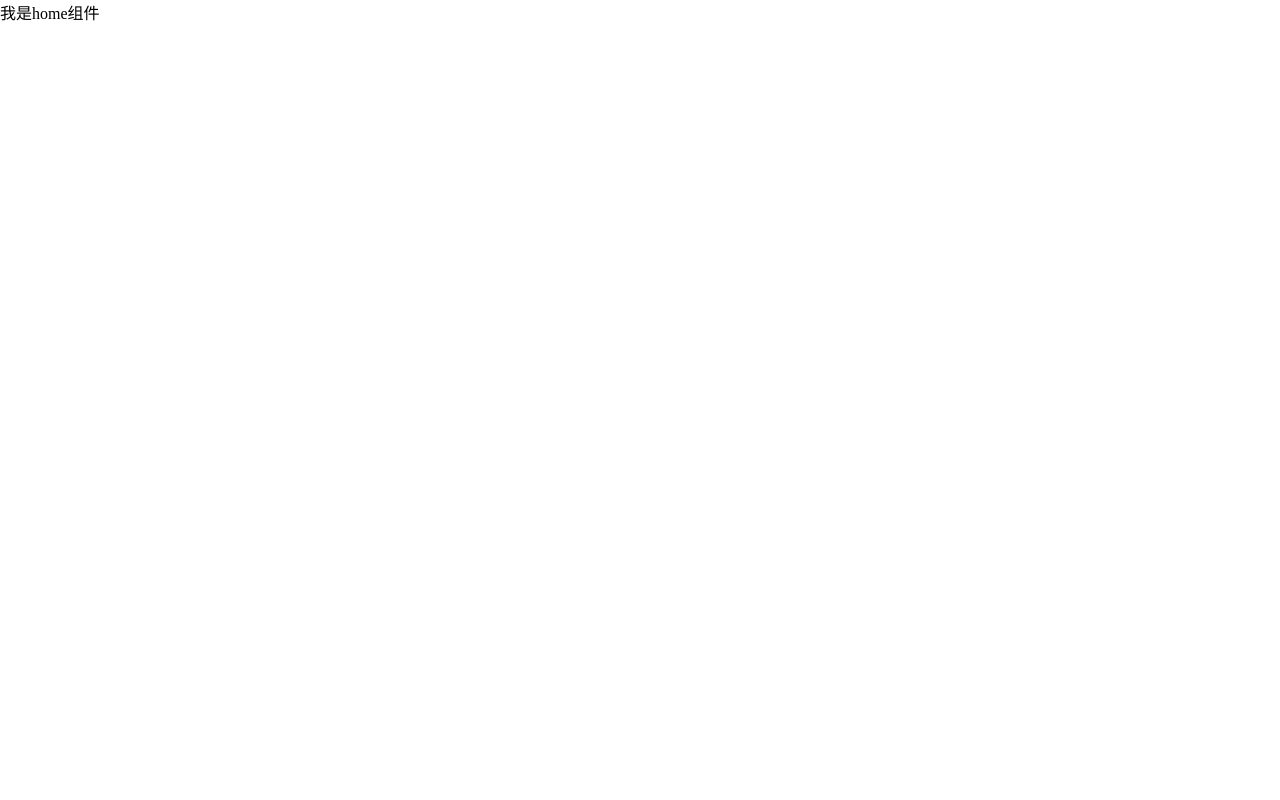
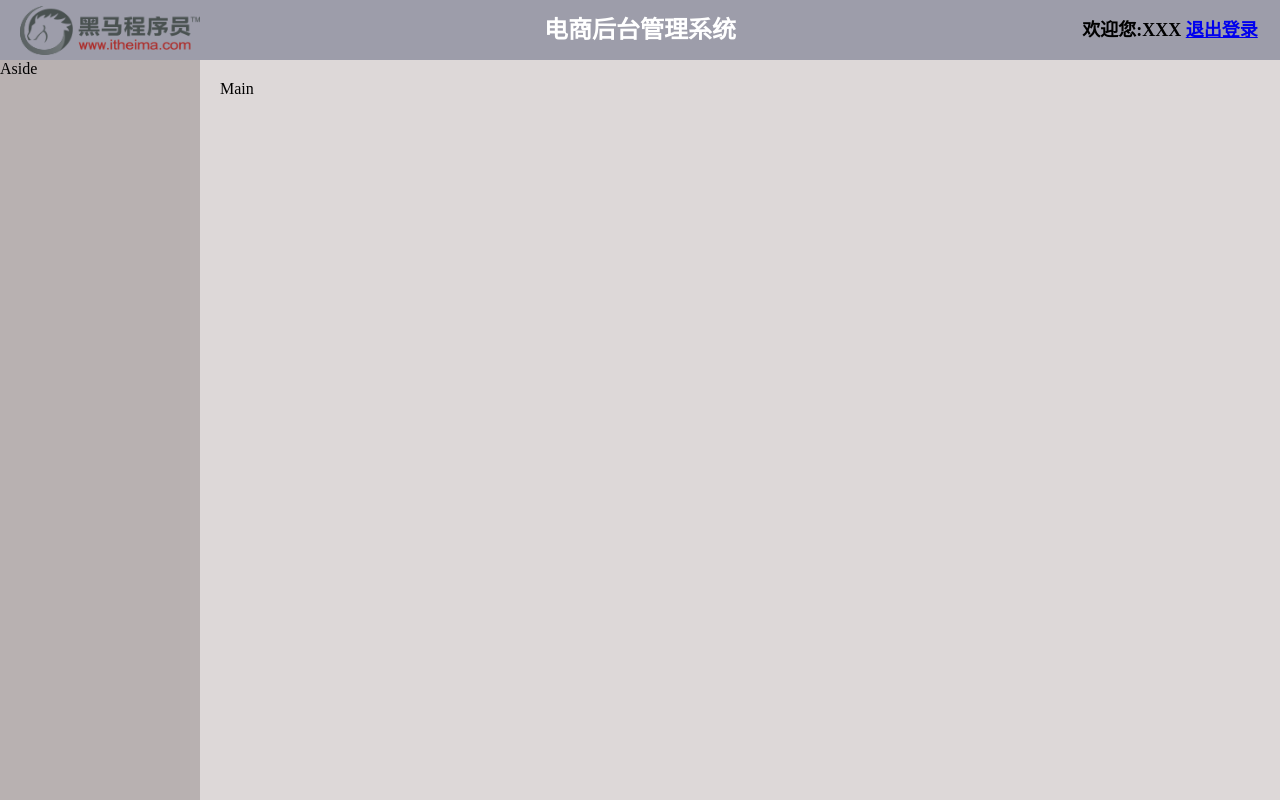
Before and after one commit to GoldAnTo/shop_admin, a Vue app: page /#/home in a window 1280 px wide. Built offline with nearby package versions, Linux system fonts and the light colour scheme; sample sign-in values are in the browser's storage.

Commit message:
home部分完成

```diff
--- a/src/components/Home.vue
+++ b/src/components/Home.vue
@@ -1,13 +1,74 @@
 <template>
-  <div>我是home组件</div>
+  <el-container>
+    <el-header>
+      <div class="logo"></div>
+      <div class="conn">
+        <h1>电商后台管理系统</h1>
+      </div>
+      <div class="logout">
+        欢迎您:XXX  <a href="javaScript:;" @click="logout">退出登录</a>
+      </div>
+    </el-header>
+    <el-container>
+      <el-aside width="200px">Aside</el-aside>
+      <el-main>Main</el-main>
+    </el-container>
+  </el-container>
 </template>
 
 <script>
 export default {
-
+  methods: {
+    logout () {
+      this.$confirm('您确定要退出吗', '温馨提示', {
+        type: 'warning'
+      }).then(() => {
+        this.$message({
+          type: 'success',
+          message: '退出成功!'
+        })
+        localStorage.removeItem('token')
+        this.$router.push('/login')
+      }).catch(() => {
+        this.$message({
+          type: 'info',
+          message: '取消退出!'
+        })
+      })
+    }
+  }
 }
 </script>
 
-<style>
-
+<style scoped lang="less">
+.el-container {
+  height: 100%;
+  .el-header {
+    background-color: rgb(157, 157, 170);
+    display: flex;
+    line-height: 60px;
+    text-align: center;
+    .logo {
+      width: 180px;
+      height: 60px;
+      background: url("../assets/logo.png") no-repeat center center/contain;
+    }
+    .conn {
+      flex: 1;
+      color: #fff;
+    }
+    .logout {
+      width: 180px;
+      height: 60px;
+      font-weight: 700;
+      font-size: 18px;
+    }
+  }
+  .el-aside {
+    background-color: rgb(184, 177, 177);
+  }
+  .el-main {
+    background-color: rgb(221, 216, 216);
+  }
+}
 </style>
--- a/src/router/index.js
+++ b/src/router/index.js
@@ -24,7 +24,6 @@ const router = new VueRouter({
 
 // 导航守卫，使用token来判断
 router.beforeEach((to, from, next) => {
-  console.log(to, from)
   const token = localStorage.getItem('token')
   if (to.path === '/login' || token) {
     next()
```
Also changed, not shown: src/assets/logo.png.
